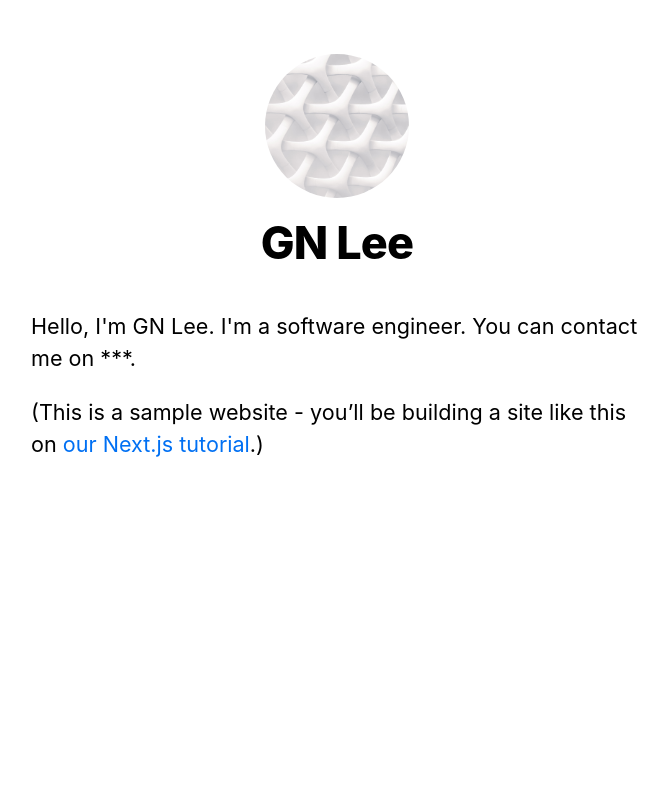
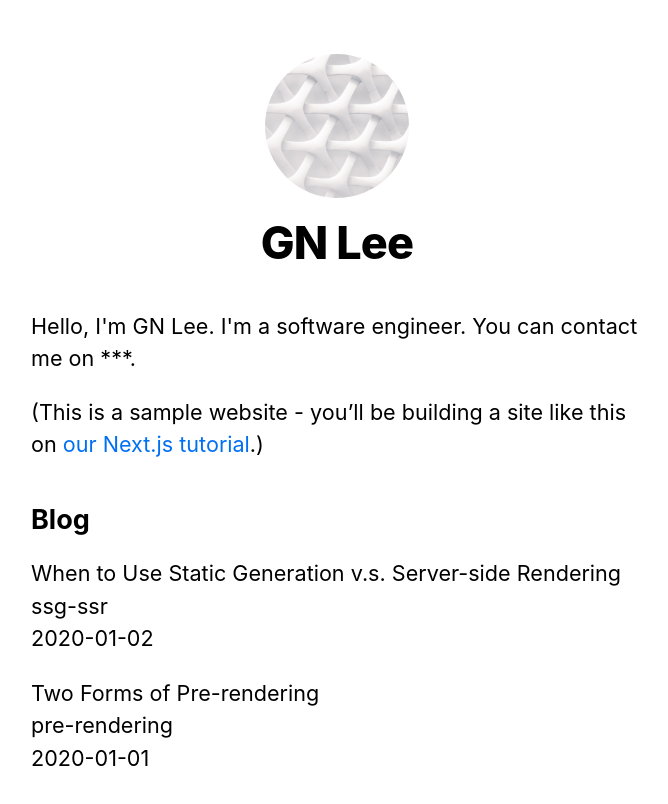
Before and after one commit to salybu/nextjs-blog, a Next.js app: page / in a window 1280 px wide. Shown: the top 804 px of the page, without its empty margins (303-971 px from the left). Built offline with nearby package versions, Linux system fonts and the light colour scheme.

Commit message:
feat: getStaticProps() 메소드 이용해 Static Generation

```diff
--- /dev/null
+++ b/lib/posts.js
@@ -0,0 +1,37 @@
+import fs from "fs";
+import path from "path";
+import matter from "gray-matter";
+
+const postsDirectory = path.join(process.cwd(), "posts");
+
+export function getSortedPostsData() {
+  // Get file names under /posts
+  const fileNames = fs.readdirSync(postsDirectory);
+  const allPostsData = fileNames.map((fileName) => {
+    // Remove ".md" from file name to get id
+    const id = fileName.replace(/\.md$/, "");
+
+    // Read markdown file as string
+    const fullPath = path.join(postsDirectory, fileName);
+    const fileContents = fs.readFileSync(fullPath, "utf8");
+
+    // Use gray-matter to parse the post metadata section
+    const matterResult = matter(fileContents);
+
+    // Combine the data with the id
+    return {
+      id,
+      ...matterResult.data,
+    };
+  });
+  // Sort posts by date
+  return allPostsData.sort(({ date: a }, { date: b }) => {
+    if (a < b) {
+      return 1;
+    } else if (a > b) {
+      return -1;
+    } else {
+      return 0;
+    }
+  });
+}
--- a/pages/index.js
+++ b/pages/index.js
@@ -1,8 +1,18 @@
 import Head from "next/head";
 import Layout, { siteTitle } from "../components/layout";
 import utilStyles from "../styles/utils.module.css";
+import { getSortedPostsData } from "../lib/posts";
 
-export default function Home() {
+export async function getStaticProps() {
+  const allPostsData = getSortedPostsData();
+  return {
+    props: {
+      allPostsData,
+    },
+  };
+}
+
+export default function Home({ allPostsData }) {
   return (
     <Layout home>
       <Head>
@@ -17,6 +27,20 @@
           <a href="https://nextjs.org/learn">our Next.js tutorial</a>.)
         </p>
       </section>
+      <section className={`${utilStyles.headingMd} ${utilStyles.padding1px}`}>
+        <h2 className={utilStyles.headingLg}>Blog</h2>
+        <ul className={utilStyles.list}>
+          {allPostsData.map(({ id, date, title }) => (
+            <li className={utilStyles.listItem} key={id}>
+              {title}
+              <br />
+              {id}
+              <br />
+              {date}
+            </li>
+          ))}
+        </ul>
+      </section>
     </Layout>
   );
 }
```
